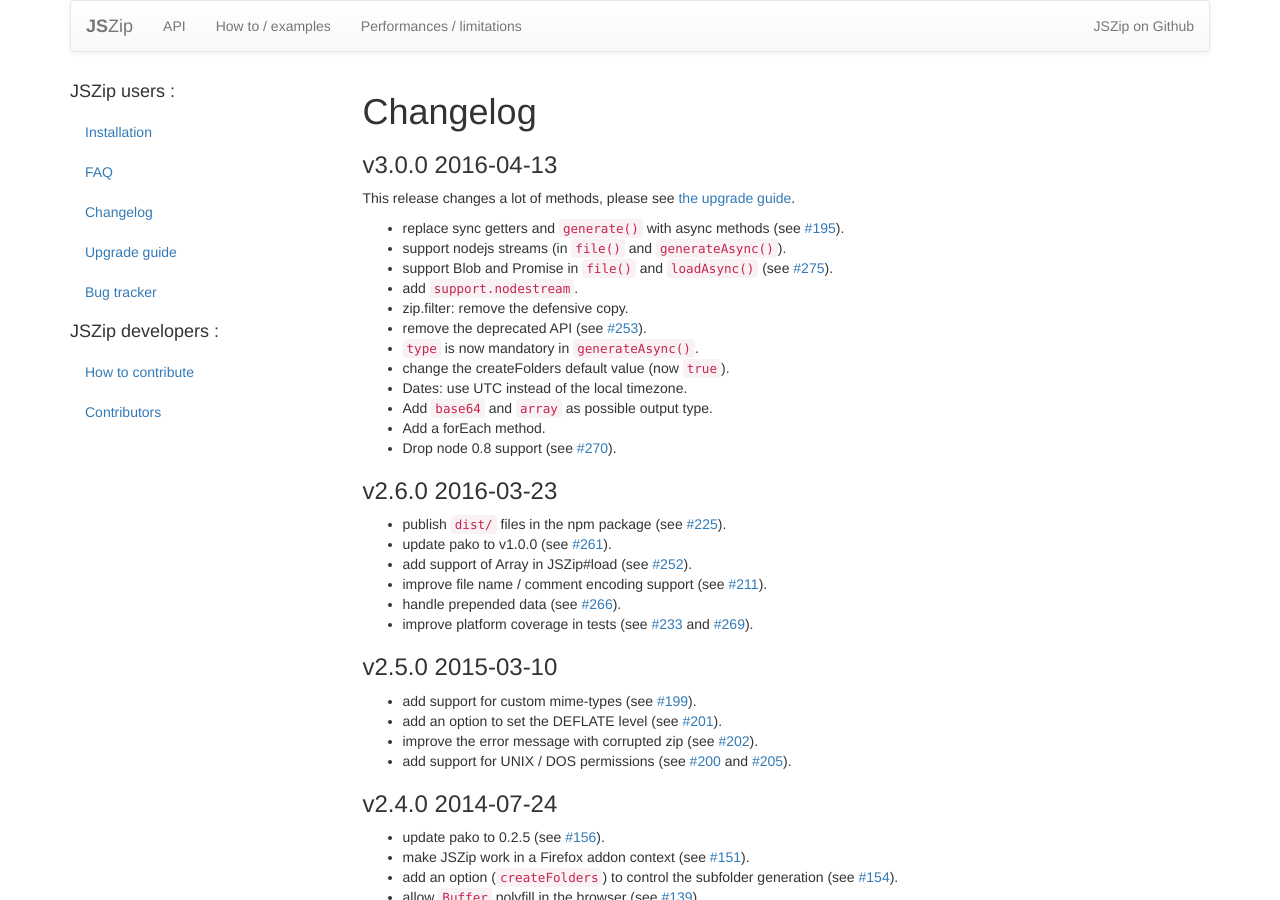
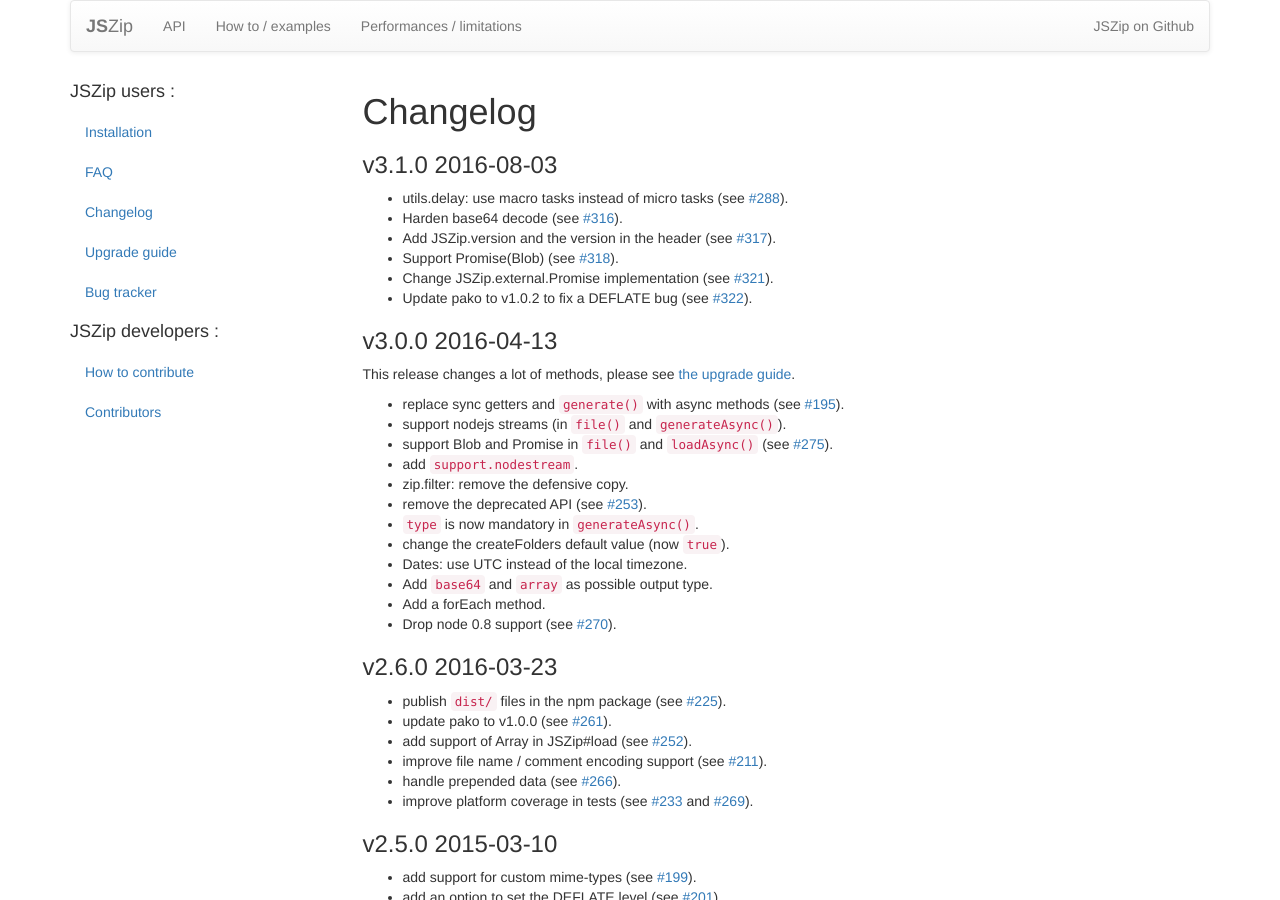
Before and after one commit to Stuk/jszip, a Jekyll site: the page built from CHANGES.md, in a window 1280 px wide and 900 px high. Built offline with Jekyll 4.4.1, drawn with Linux system fonts in a browser that asks for light colours; nearby versions of some CDN libraries; comment, search, counter and statistics services are not loaded.

Commit message:
JSZip 3.1.0

```diff
--- a/CHANGES.md
+++ b/CHANGES.md
@@ -3,6 +3,14 @@
 layout: default
 section: main
 ---
+
+### v3.1.0 2016-08-03
+- utils.delay: use macro tasks instead of micro tasks (see [#288](https://github.com/Stuk/jszip/pull/288)).
+- Harden base64 decode (see [#316](https://github.com/Stuk/jszip/pull/316)).
+- Add JSZip.version and the version in the header (see [#317](https://github.com/Stuk/jszip/pull/317)).
+- Support Promise(Blob) (see [#318](https://github.com/Stuk/jszip/pull/318)).
+- Change JSZip.external.Promise implementation (see [#321](https://github.com/Stuk/jszip/pull/321)).
+- Update pako to v1.0.2 to fix a DEFLATE bug (see [#322](https://github.com/Stuk/jszip/pull/322)).
 
 ### v3.0.0 2016-04-13
 This release changes a lot of methods, please see [the upgrade guide](http://stuk.github.io/jszip/documentation/upgrade_guide.html).
--- a/component.json
+++ b/component.json
@@ -2,7 +2,7 @@
   "name": "jszip",
   "repo": "Stuk/jszip",
   "description": "Create, read and edit .zip files with Javascript http://stuartk.com/jszip",
-  "version": "3.0.0",
+  "version": "3.1.0",
   "keywords": [
     "zip",
     "deflate",
--- a/index.html
+++ b/index.html
@@ -13,7 +13,7 @@
 </div>
 <div class="col-md-7">
 <p>
-  <strong>Current version</strong> : v3.0.0
+  <strong>Current version</strong> : v3.1.0
 </p>
 <p>
   <strong>License</strong> : JSZip is dual-licensed. You may use it under the
--- a/package.json
+++ b/package.json
@@ -1,6 +1,6 @@
 {
   "name": "jszip",
-  "version": "3.0.0",
+  "version": "3.1.0",
   "author": "Stuart Knightley <stuart@stuartk.com>",
   "description": "Create, read and edit .zip files with Javascript http://stuartk.com/jszip",
   "scripts": {
```
